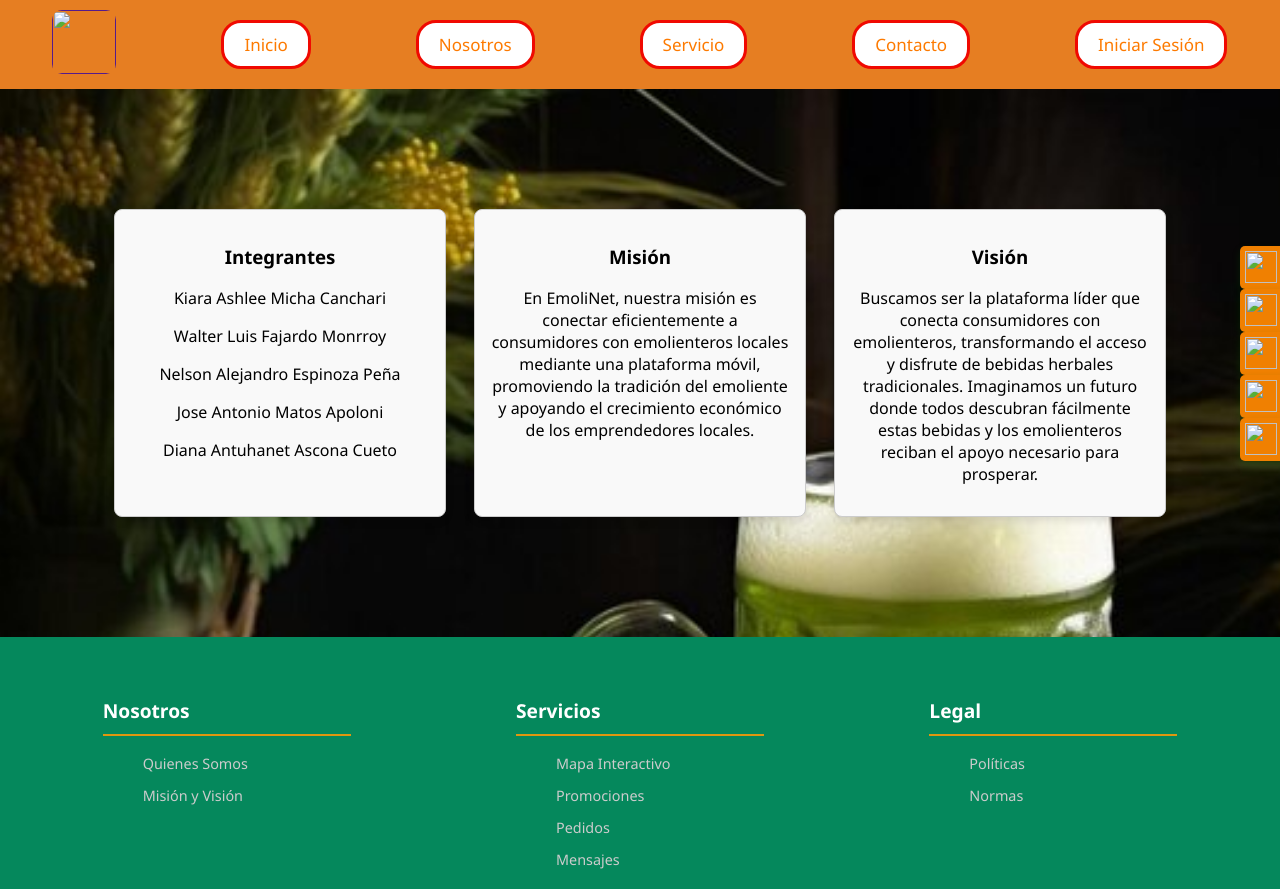
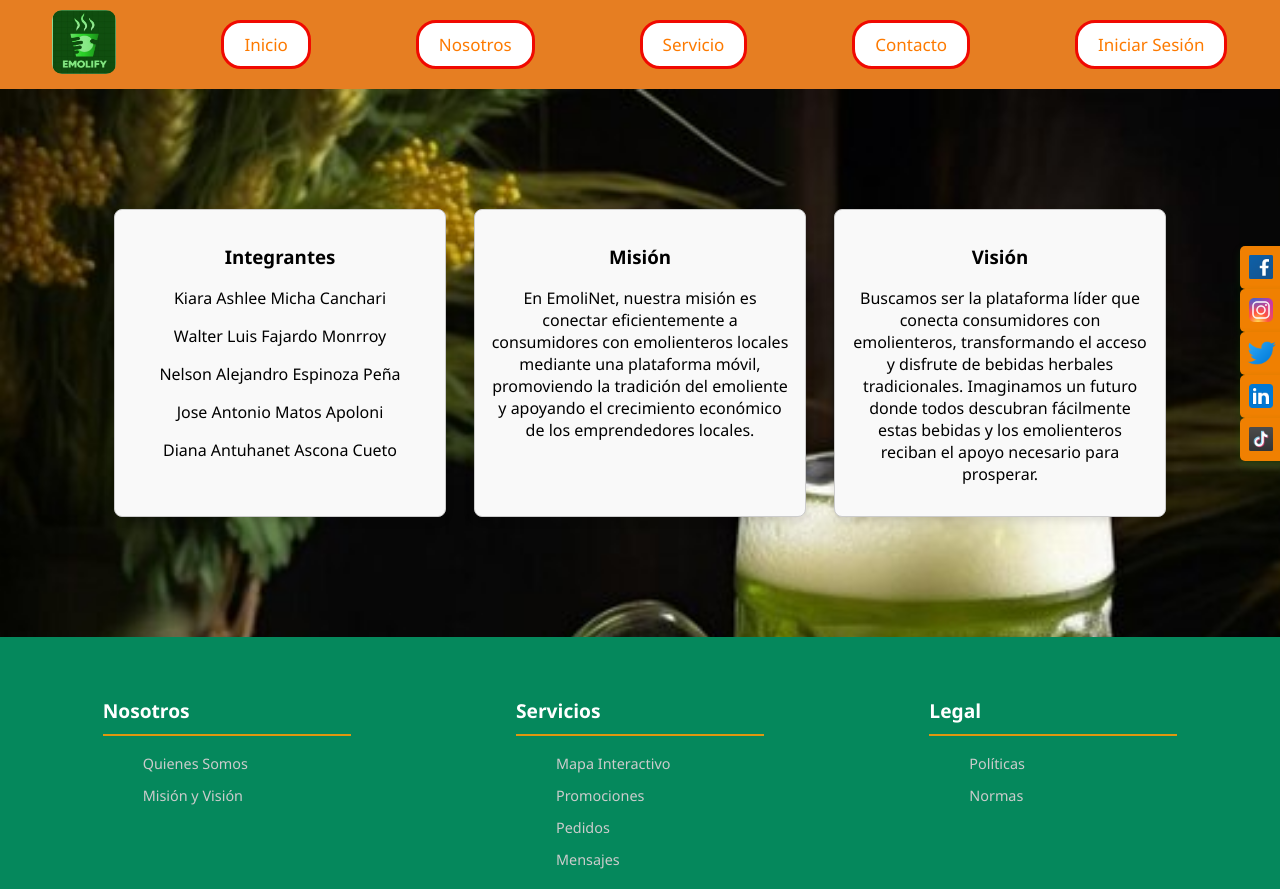
Before and after one commit to Nelson229150/EMOLIFY.github.io, a plain HTML site: page seccionnosotros.html in a window 1280 px wide. Shown: the top 889 px of the page. Drawn offline with Linux system fonts and the light colour scheme; files whose address does not match are found by name.

Commit message:
Update seccionnosotros.html

```diff
--- a/seccionnosotros.html
+++ b/seccionnosotros.html
@@ -15,7 +15,7 @@
           <img
             height="64"
             width="64"
-            src="IMG/EMOLIFY LOGO.png"
+            src="EMOLIFY LOGO.png"
             alt=""
             style="border-radius: 10px"
           />
@@ -118,31 +118,31 @@
   <ul class="Banner_SN">
     <li>
       <a href="https://www.facebook.com/?locale=es_LA" target="_blank">
-        <img src="IMGG/descargar (2).png" width="32" height="32" />
+        <img src="descargar (2).png" width="32" height="32" />
         <p>Danos un like<br />Facebook</p>
       </a>
     </li>
     <li>
       <a href="https://www.instagram.com/" target="_blank">
-        <img src="IMGG/descargar (5).png" width="32" height="32" />
+        <img src="descargar (5).png" width="32" height="32" />
         <p>Danos un like<br />Instagram</p>
       </a>
     </li>
     <li>
       <a href="https://x.com/?lang=es" target="_blank">
-        <img src="IMGG/descargar (1).png" width="32" height="32" />
+        <img src="descargar (1).png" width="32" height="32" />
         <p>Danos un like<br />Twitter</p>
       </a>
     </li>
     <li>
       <a href="https://www.linkedin.com/home" target="_blank">
-        <img src="IMGG/descargar (4).png" width="32" height="32" />
+        <img src="descargar (4).png" width="32" height="32" />
         <p>Danos un like<br />Linkedin</p>
       </a>
     </li>
     <li>
       <a href="https://www.tiktok.com/es/" target="_blank">
-        <img src="IMGG/descargar (6).png" width="32" height="32" />
+        <img src="descargar (6).png" width="32" height="32" />
         <p>Danos un like<br />Tik Tok</p>
       </a>
     </li>
```
